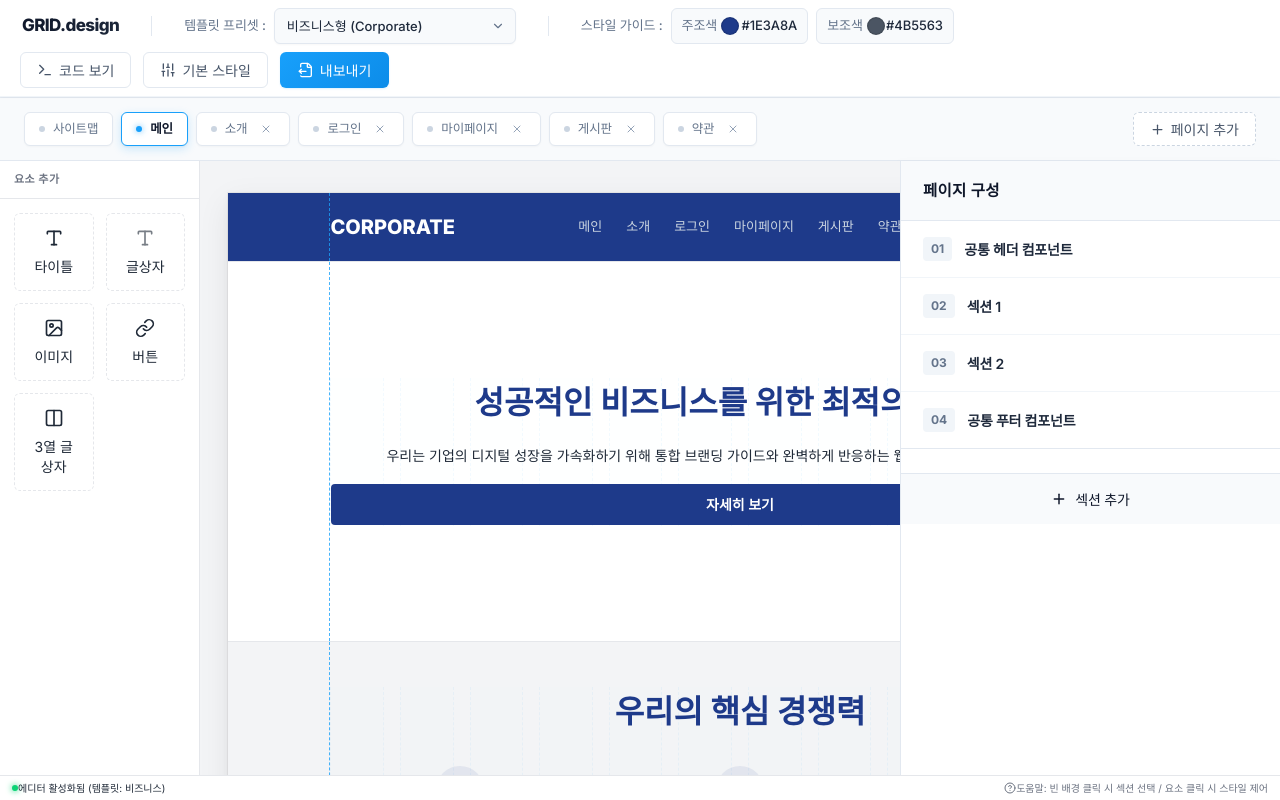
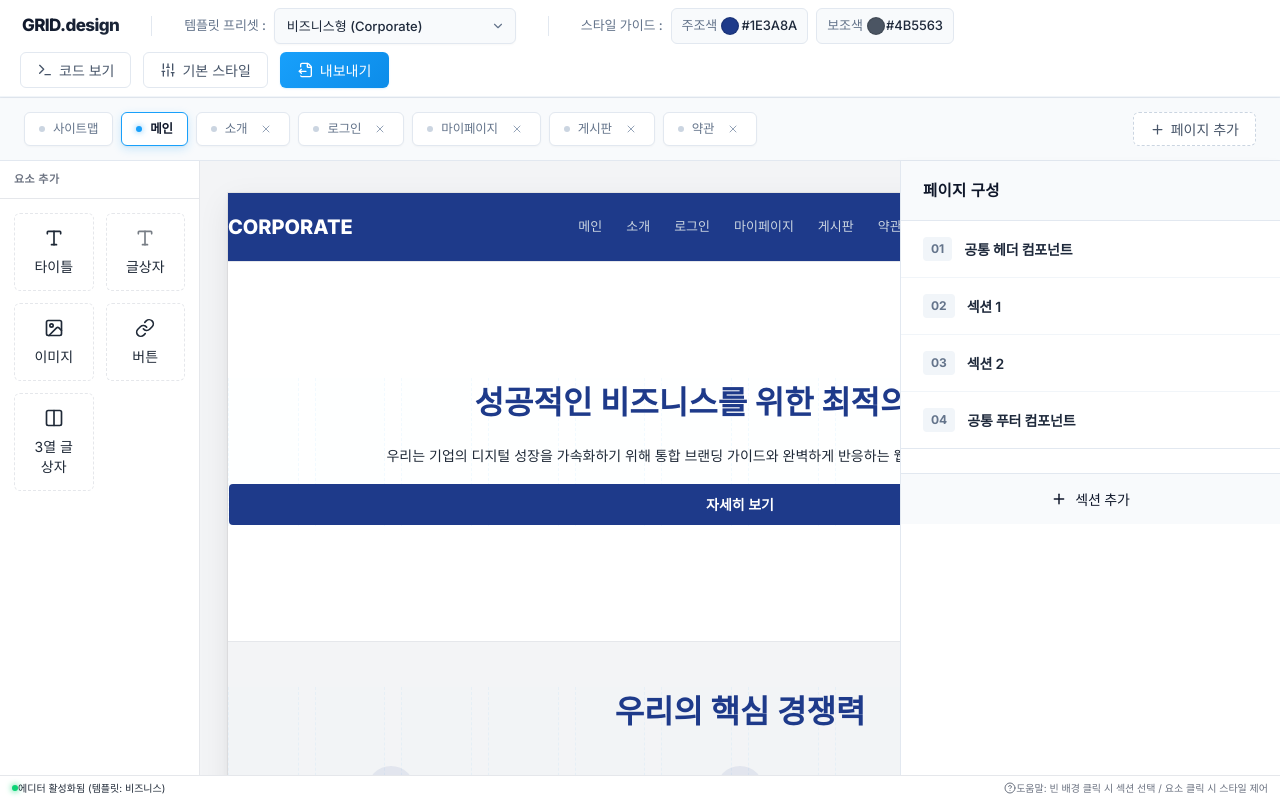
Before and after one commit to yoonzda/grid, a React (Vite) app: page / in a window 1280 px wide. Built offline with nearby package versions, Linux system fonts and the light colour scheme; a web font is replaced by a local one.

Commit message:
fix: align default guidelineWidth fallback between CanvasGrid (100%) and SidebarProperty (100%)

```diff
--- a/src/App.tsx
+++ b/src/App.tsx
@@ -46,6 +46,7 @@ const ensurePresets = (pagesList: Page[]): Page[] => {
       if (sec.sharedType === 'footer') {
         return {
           ...sec,
+          guidelineWidth: sec.guidelineWidth || '100%',
           heightMode: 'auto',
           footerLayout: sec.footerLayout || 'left-corporate',
           footerCompany: sec.footerCompany || '(주) 코퍼레이트',
--- a/src/components/CanvasGrid.tsx
+++ b/src/components/CanvasGrid.tsx
@@ -776,7 +776,7 @@ export const CanvasGrid: React.FC<CanvasGridProps> = ({
         const isDraggingInThisSection = dragState?.sectionId === sec.id;
         const isSelected = activeSectionId === sec.id;
         const isHoveringGuideline = isSelected && hoveredGuidelineWidth !== null && hoveredGuidelineWidth !== undefined;
-        const gWidth = isHoveringGuideline ? hoveredGuidelineWidth : (sec.guidelineWidth || '80%');
+        const gWidth = isHoveringGuideline ? hoveredGuidelineWidth : (sec.guidelineWidth || '100%');
 
         const isHoveredFromList = hoveredSectionId === sec.id;
         const isFocused = hoveredSectionId ? isHoveredFromList : isSelected;
--- a/src/utils/templates.ts
+++ b/src/utils/templates.ts
@@ -75,6 +75,7 @@ const getBusinessFooter = (): Section => ({
   isShared: true,
   sharedType: 'footer',
   heightMode: 'auto',
+  guidelineWidth: '100%',
   footerLayout: 'left-corporate',
   footerCompany: '(주) 코퍼레이트',
   footerRepresentative: '홍길동',
@@ -732,6 +733,7 @@ const getModernFooter = (): Section => ({
   isShared: true,
   sharedType: 'footer',
   heightMode: 'auto',
+  guidelineWidth: '100%',
   footerLayout: 'left-corporate',
   footerCompany: 'M O D E R N',
   footerRepresentative: '홍길동',
```
